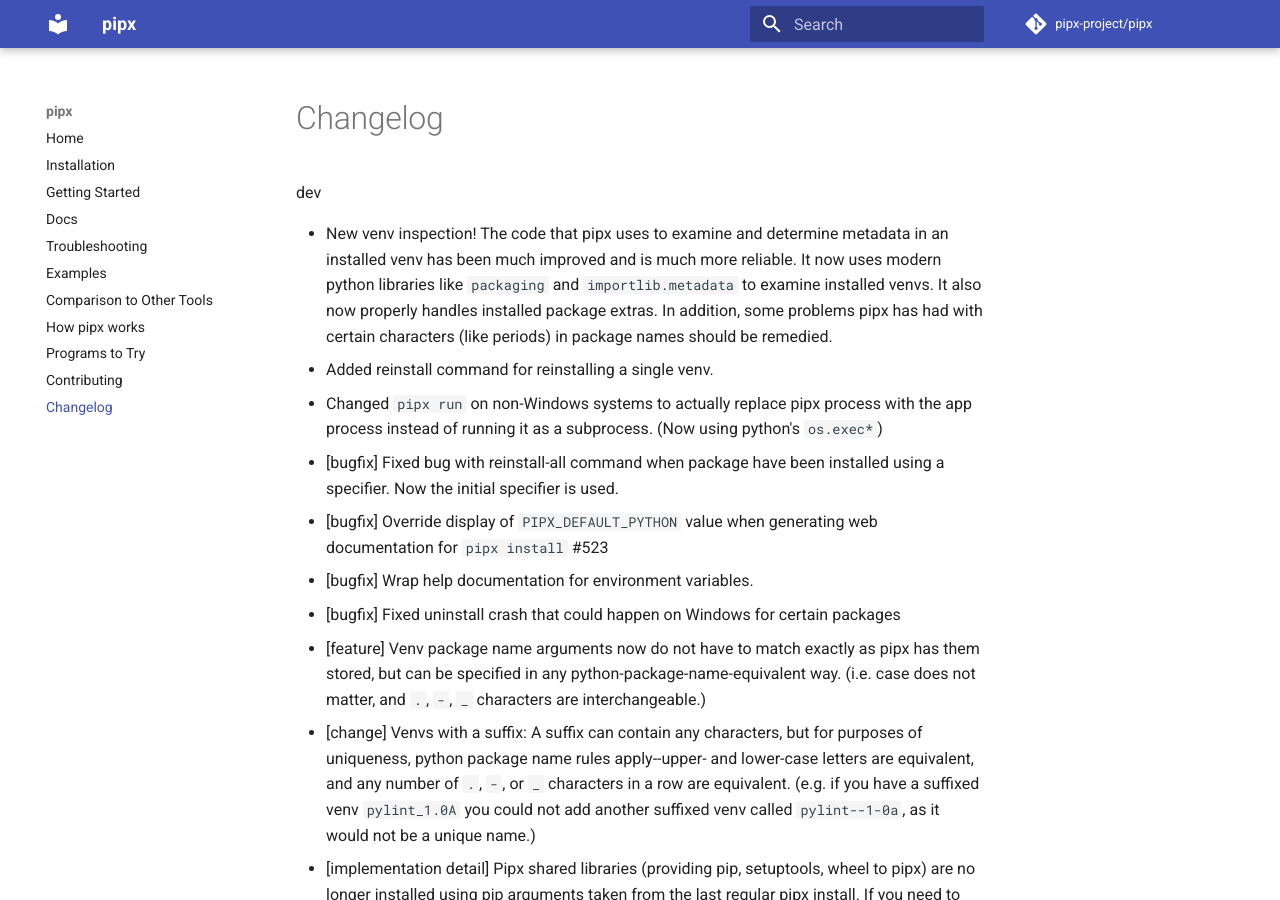
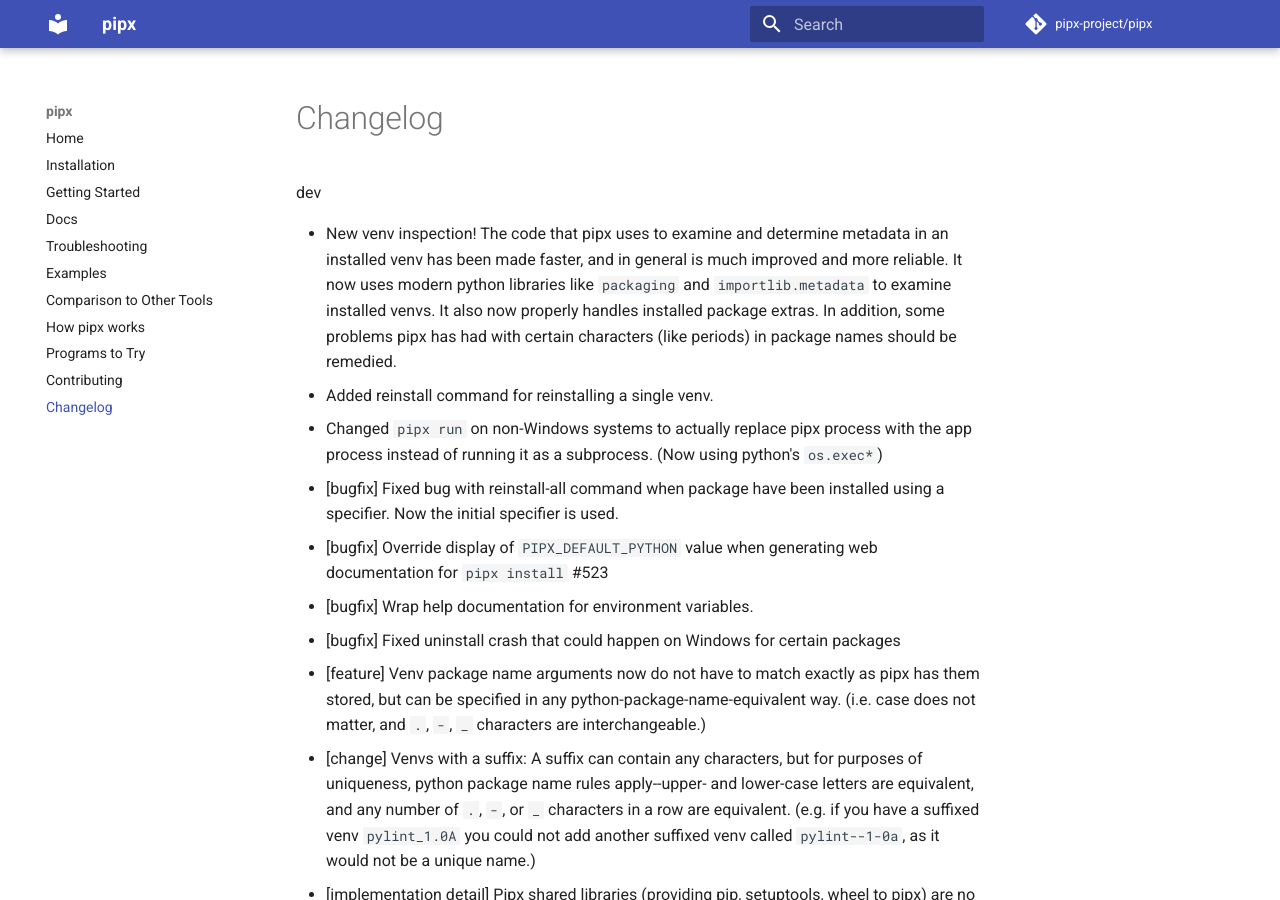
Before and after one commit to pypa/pipx, an MkDocs documentation site: the page built from docs/changelog.md, in a window 1280 px wide and 900 px high. Built offline with MkDocs 1.6.1 and Material for MkDocs 9.7.7, drawn with Linux system fonts in a browser that asks for light colours; comment, search, counter and statistics services are not loaded.

Commit message:
Update changelog entry.

```diff
--- a/docs/changelog.md
+++ b/docs/changelog.md
@@ -1,6 +1,6 @@
 dev
 
-- New venv inspection!  The code that pipx uses to examine and determine metadata in an installed venv has been much improved and is much more reliable.  It now uses modern python libraries like `packaging` and `importlib.metadata` to examine installed venvs.  It also now properly handles installed package extras.  In addition, some problems pipx has had with certain characters (like periods) in package names should be remedied.
+- New venv inspection!  The code that pipx uses to examine and determine metadata in an installed venv has been made faster, and in general is much improved and more reliable.  It now uses modern python libraries like `packaging` and `importlib.metadata` to examine installed venvs.  It also now properly handles installed package extras.  In addition, some problems pipx has had with certain characters (like periods) in package names should be remedied.
 - Added reinstall command for reinstalling a single venv.
 - Changed `pipx run` on non-Windows systems to actually replace pipx process with the app process instead of running it as a subprocess.  (Now using python's `os.exec*`)
 - [bugfix] Fixed bug with reinstall-all command when package have been installed using a specifier. Now the initial specifier is used.
```
